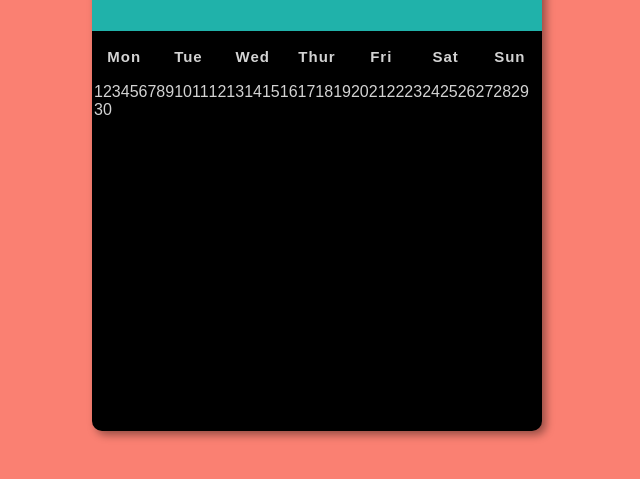
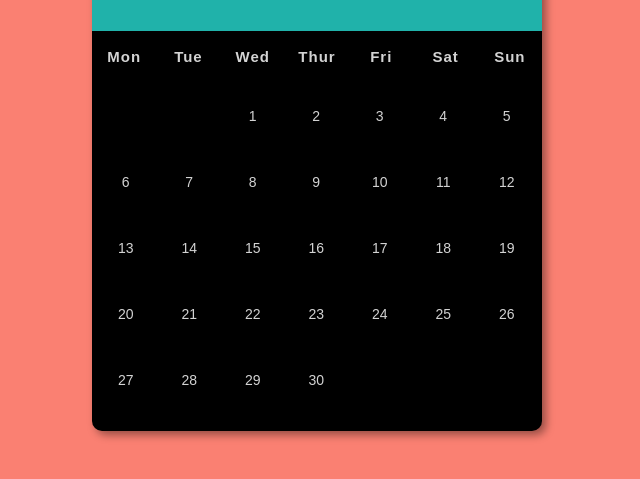
Before and after one commit to kibeetfelix/My_Calender, a plain HTML site: page index.html in a window 1280 px wide. Shown: the part 229-708 px from the top of the page, without its empty margins (323-963 px from the left). Drawn offline with Linux system fonts and the light colour scheme.

Commit message:
div styling for days

```diff
--- a/styles.css
+++ b/styles.css
@@ -65,3 +65,13 @@
     flex-wrap: wrap;
     padding: 2px;
 }
+
+.days div {
+    font-size: 14px;
+    margin: 3px;
+    width: 57.5px;
+    height: 60px;
+    display: flex;
+    justify-content: center;
+    align-items: center;
+}
```
